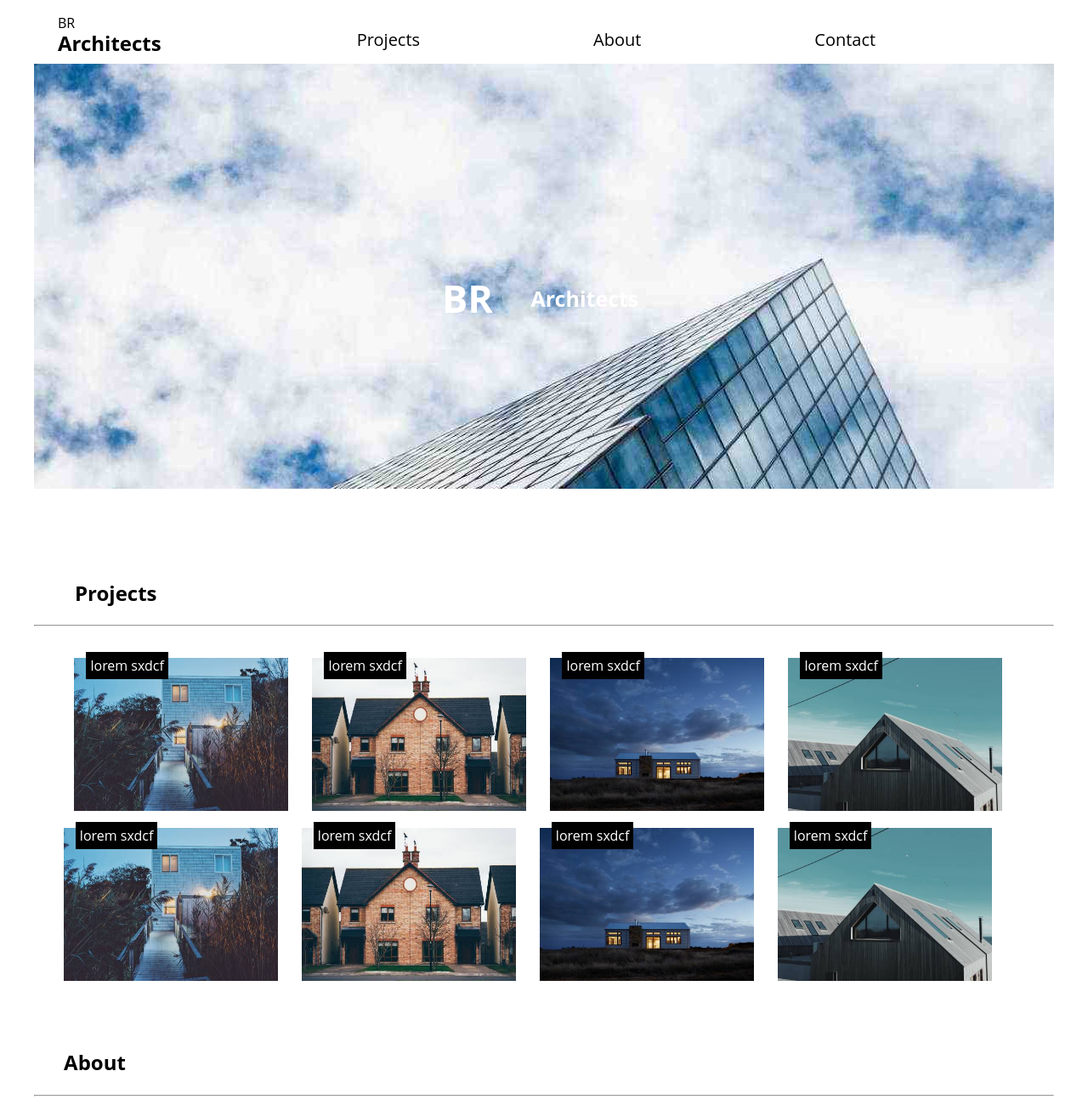
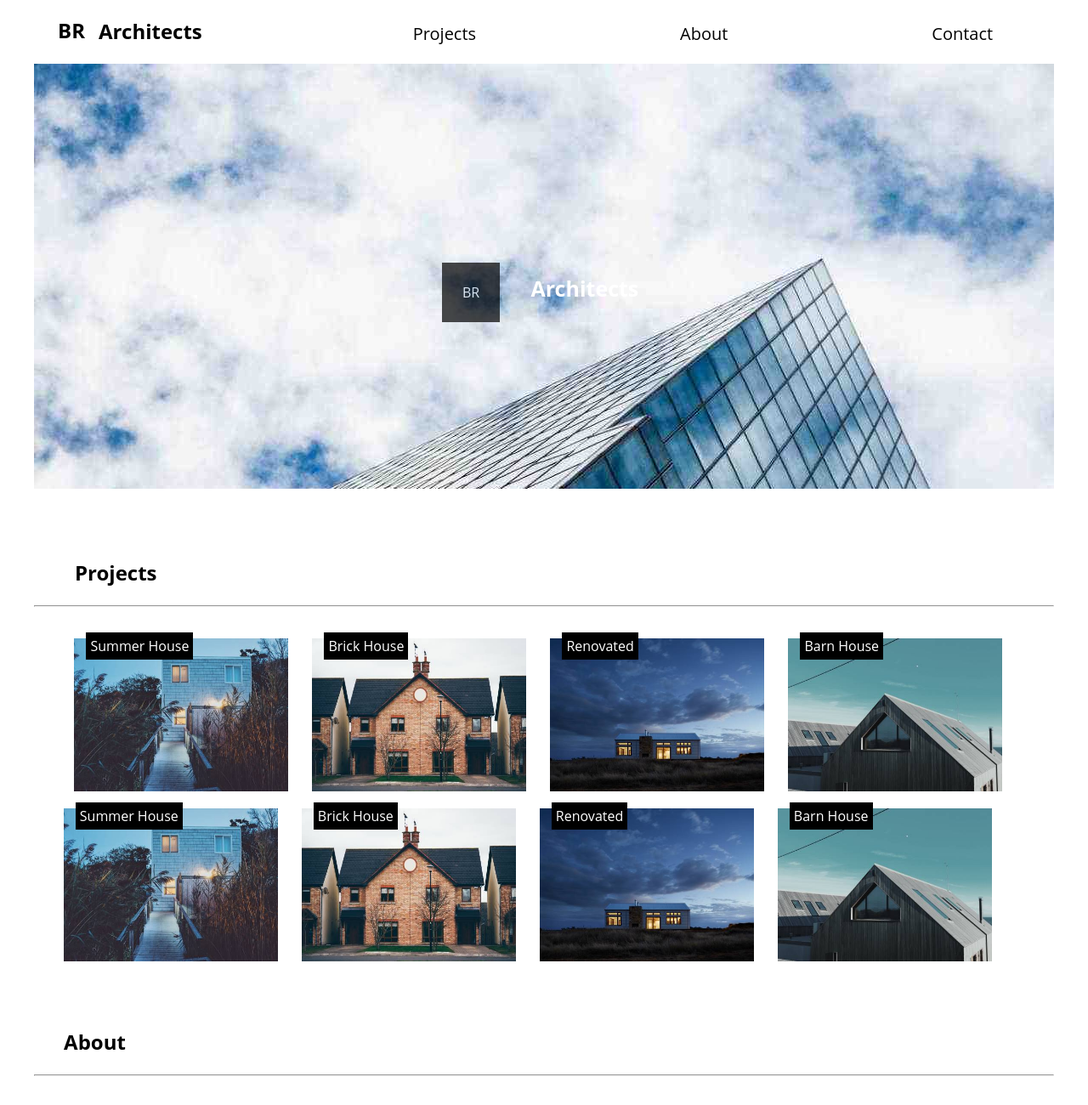
Before and after one commit to castroabigail/gridresponsive2804, a plain HTML site: page index.html in a window 1280 px wide. Shown: the top 1300 px of the page at 85% size. Drawn offline with Linux system fonts and the light colour scheme.

Commit message:
complete algunos detalles de la pagina, como el span de br, nombre de imagenes y header

```diff
--- a/css/style.css
+++ b/css/style.css
@@ -9,10 +9,9 @@ ul{
 li{
 	float: left;
 	color: white;
-	padding: 2px;
 	list-style: none;
-	margin-left: 200px;
-	margin-top: 4%;
+	margin-left: 240px;
+	margin-top: 3%;
 	}
 a{
 	text-decoration:none;
@@ -36,7 +35,7 @@ a{
 	margin-right: 15%;
 }
 .textarchitect{
-	margin-top: -40px;
+	margin-top: -28px;
 	margin-left: 450%;
 	color: white;
 	font-size: 25px;
@@ -147,3 +146,20 @@ a{
 	color: white;
 	margin-top: -4%;
 }
+.architects1{
+	margin-top: -22%;
+	margin-left: 28%;
+}
+.otro{
+	background-color: black;
+	opacity: 0.7;
+	padding: 2%;
+	color: white;
+	margin-left: 40%;
+	margin-bottom: 22%;
+	position: relative;
+	margin-top: 5px;
+}
+.letras{
+	margin-top: -20%;
+}
--- a/index.html
+++ b/index.html
@@ -9,13 +9,15 @@
 	<script defer src="https://use.fontawesome.com/releases/v5.0.6/js/all.js"></script>
 </head>
 <body class="container">
-	<div class="col-xs-6">
+	<div class="col-xs-3">
 		<header>
-		<span>BR</span>
-			<h2> Architects</h2>
+		<h2>BR</h2>
 		</header>
+		<div class="col-xs-3">
+			<h2 class="architects1"> Architects</h2>
+		</div>
 	</div>
-		<div class="col-xs-6">
+		<div class="col-xs-9">
 			<nav>
 				 <ul>
     				<li><a href="#">Projects</a></li>
@@ -26,9 +28,9 @@
 		</div>
 	<div class="row">
 		<section class="secciondos">
-	</section>
-	<div>
-			<h2 class="br">BR</h2>
+	    </section>
+	<div class="letras">
+			<span class="otro">BR</span>
 			</div>
 	</div>
 	<div class="row">
@@ -44,30 +46,30 @@
 	<div class="row img">
 	<div class="imagenes">
 		<section class="col-lg-3 col-md-6 col-xs-12" id="casa1">
-		<span class="cuadro">lorem sxdcf</span>
+		<span class="cuadro">Summer House</span>
 		</section>
 		<section class="col-lg-3 col-md-6 col-xs-12" id="casa2">
-		<span class="cuadro">lorem sxdcf</span>
+		<span class="cuadro">Brick House</span>
 		</section>
 		<section class="col-lg-3 col-md-6 col-xs-12" id="casa3">
-		<span class="cuadro">lorem sxdcf</span>
+		<span class="cuadro">Renovated</span>
 		</section>
 		<section class="col-lg-3 col-md-6 col-xs-12" id="casa4">
-		<span class="cuadro">lorem sxdcf</span>
+		<span class="cuadro">Barn House</span>
 		</section>
 	</div>
 	<div class="row">
 		<section class="col-lg-3 col-md-6 col-xs-12" id="casa1">
-		<span class="cuadro">lorem sxdcf</span>
+		<span class="cuadro">Summer House</span>
 		</section>
 		<section class="col-lg-3 col-md-6 col-xs-12" id="casa2">
-		<span class="cuadro">lorem sxdcf</span>
+		<span class="cuadro">Brick House</span>
 		</section>
 		<section class="col-lg-3 col-md-6 col-xs-12" id="casa3">
-		<span class="cuadro">lorem sxdcf</span>
+		<span class="cuadro">Renovated</span>
 		</section>
 		<section class="col-lg-3 col-md-6 col-xs-12" id="casa4">
-		<span class="cuadro">lorem sxdcf</span>
+		<span class="cuadro">Barn House</span>
 		</section>
 	</div>
 	</div>
```
